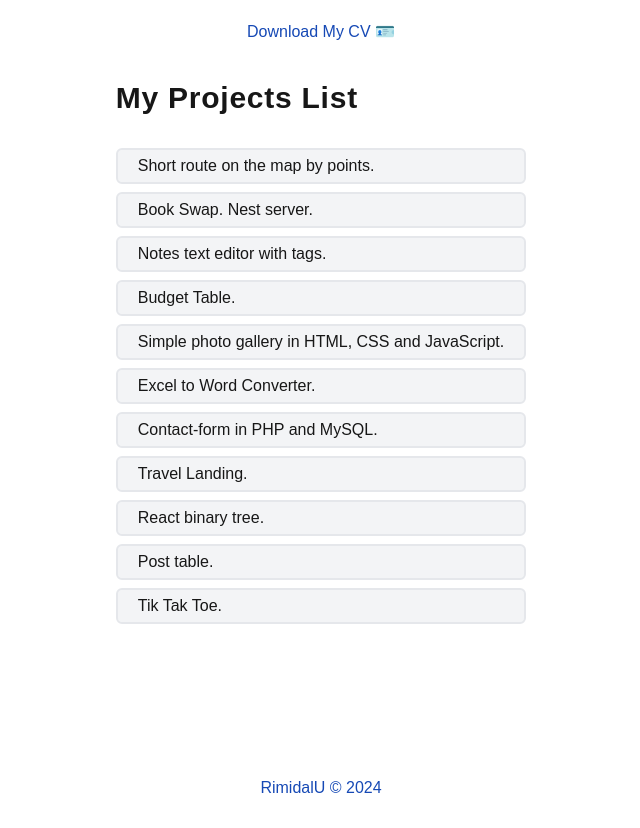
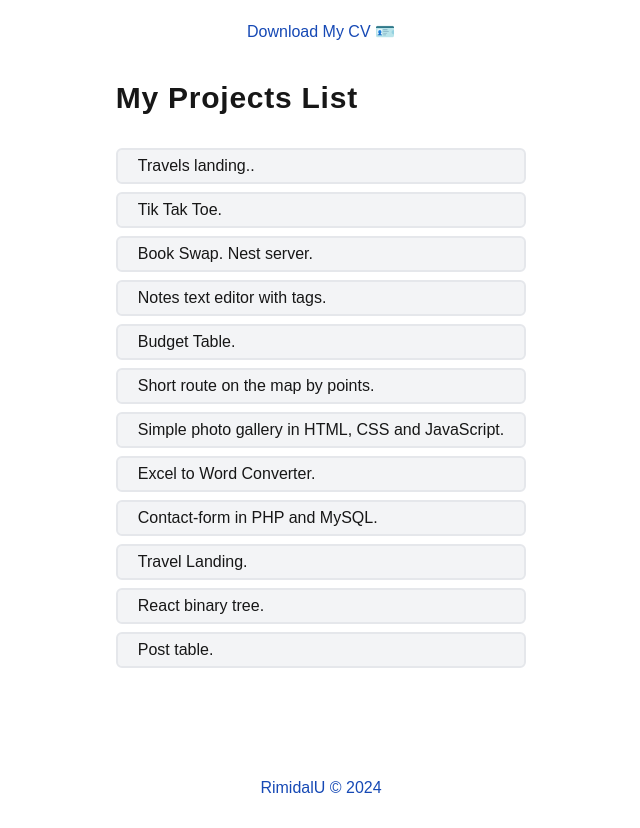
Before and after one commit to RimidalU/my-projects-landing, a Next.js app: page / in a window 1280 px wide. Shown: the whole page, without its empty margins (319-959 px from the left). Before the commit the page ends 800 px from the top, so only its background shows below. Built offline with nearby package versions, Linux system fonts and the light colour scheme.

Commit message:
feat: add new project

```diff
--- a/src/data/projects.ts
+++ b/src/data/projects.ts
@@ -2,23 +2,37 @@ import { IProject } from '@/models/project.model'
 
 const PROJECTS: IProject[] = [
     {
-        name: 'Short route on the map by points.',
+        name: 'Travels landing..',
         description:
-            'SPA in React, RTK, Redux-saga, TypeScript and Ant-Design for display a short route on the map by points. Leaflet - interactive map shell. Maps - OpenStreetMap. Short path calculation - OSRM under the hood leaflet-routing-machine plugin.',
-        img: 'short-route-on-the-map-by-points',
-        github: 'https://github.com/RimidalU/short-route-on-the-map-by-points',
-        liveDemo: 'https://short-route-on-the-map-by-points.netlify.app/',
+            'The site contains information about my travels, links to videos about these trips and technical reports.',
+        img: 'my-travels-landing',
+        github: 'https://github.com/RimidalU/my-travels-landing',
+        liveDemo: 'https://my-travels-landing.vercel.app/',
         tools: [
+            'Next',
             'React',
-            'Leaflet',
             'TypeScript',
-            'Redux',
-            'ReduxSaga',
-            'AntDesign',
-            'Yarn',
-            'Vite',
+            'HTML',
+            'TailwindCSS',
+            'Three.js',
+            'Webcomponents',
+            'ReactHookForm',
+            'Markdown',
+            'Contentlayer',
+            'i18next',
+            'Jest',
+            'OpenAI',
         ],
         status: 'in progress',
+    },
+    {
+        name: 'Tik Tak Toe.',
+        description: 'Classic simple React tik tak toe for two users game.',
+        img: 'react-simple-tic-tac-toe',
+        github: 'https://github.com/RimidalU/react-simple-tic-tac-toe',
+        liveDemo: 'https://react-simple-tic-tac-toe.netlify.app/',
+        tools: ['React', 'TypeScript', 'HTML', 'TailwindCSS', 'Yarn', 'Vite'],
+        status: 'is done',
     },
     {
         name: 'Book Swap. Nest server.',
@@ -66,6 +80,25 @@ const PROJECTS: IProject[] = [
             'HTML',
             'Sass',
             'Ky',
+            'Yarn',
+            'Vite',
+        ],
+        status: 'in progress',
+    },
+    {
+        name: 'Short route on the map by points.',
+        description:
+            'SPA in React, RTK, Redux-saga, TypeScript and Ant-Design for display a short route on the map by points. Leaflet - interactive map shell. Maps - OpenStreetMap. Short path calculation - OSRM under the hood leaflet-routing-machine plugin.',
+        img: 'short-route-on-the-map-by-points',
+        github: 'https://github.com/RimidalU/short-route-on-the-map-by-points',
+        liveDemo: 'https://short-route-on-the-map-by-points.netlify.app/',
+        tools: [
+            'React',
+            'Leaflet',
+            'TypeScript',
+            'Redux',
+            'ReduxSaga',
+            'AntDesign',
             'Yarn',
             'Vite',
         ],
@@ -138,14 +171,5 @@ const PROJECTS: IProject[] = [
         ],
         status: 'in progress',
     },
-    {
-        name: 'Tik Tak Toe.',
-        description: 'Classic simple React tik tak toe for two users game.',
-        img: 'react-simple-tic-tac-toe',
-        github: 'https://github.com/RimidalU/react-simple-tic-tac-toe',
-        liveDemo: 'https://react-simple-tic-tac-toe.netlify.app/',
-        tools: ['React', 'TypeScript', 'HTML', 'TailwindCSS', 'Yarn', 'Vite'],
-        status: 'is done',
-    },
 ]
 export { PROJECTS }
```
